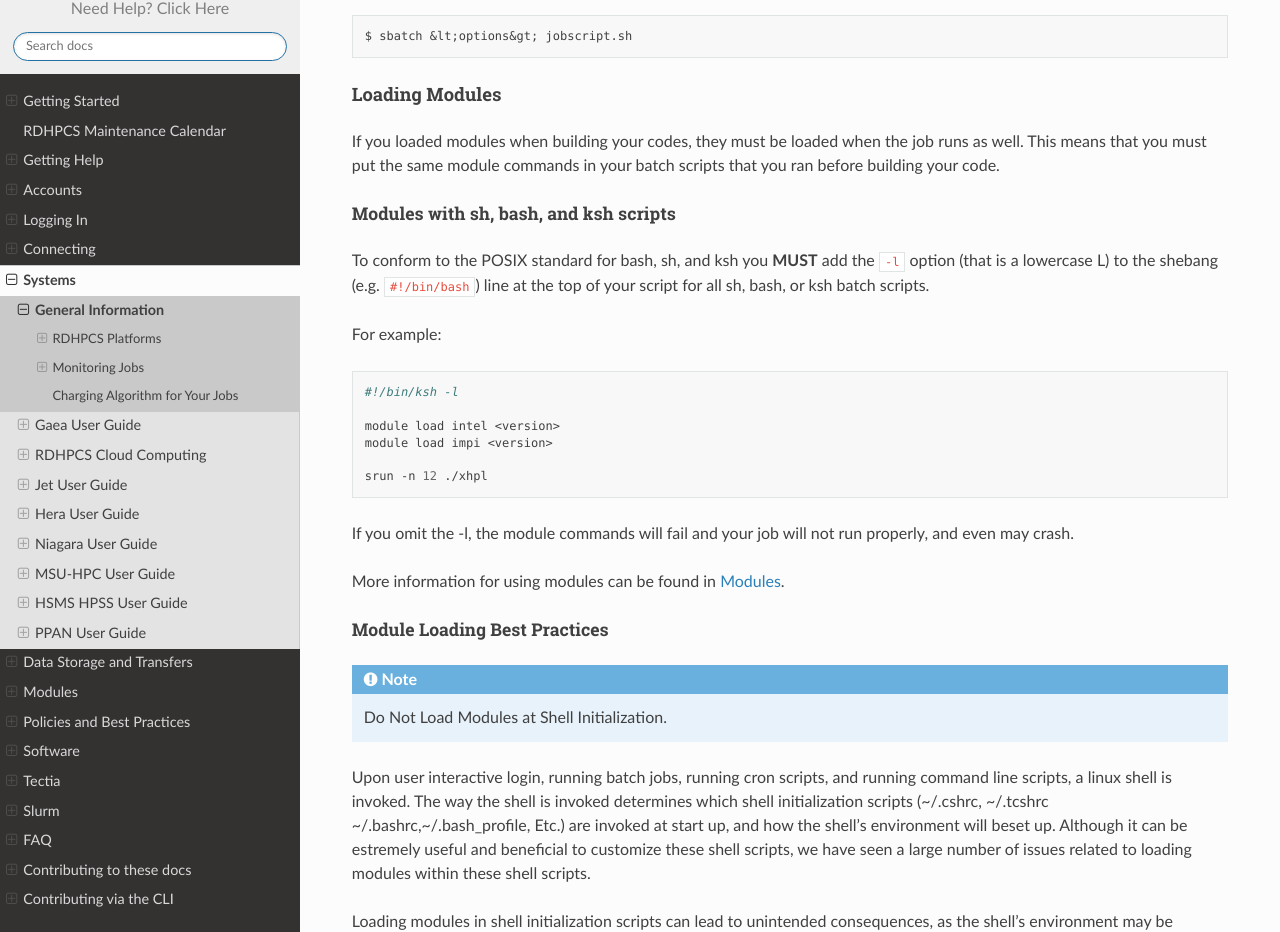
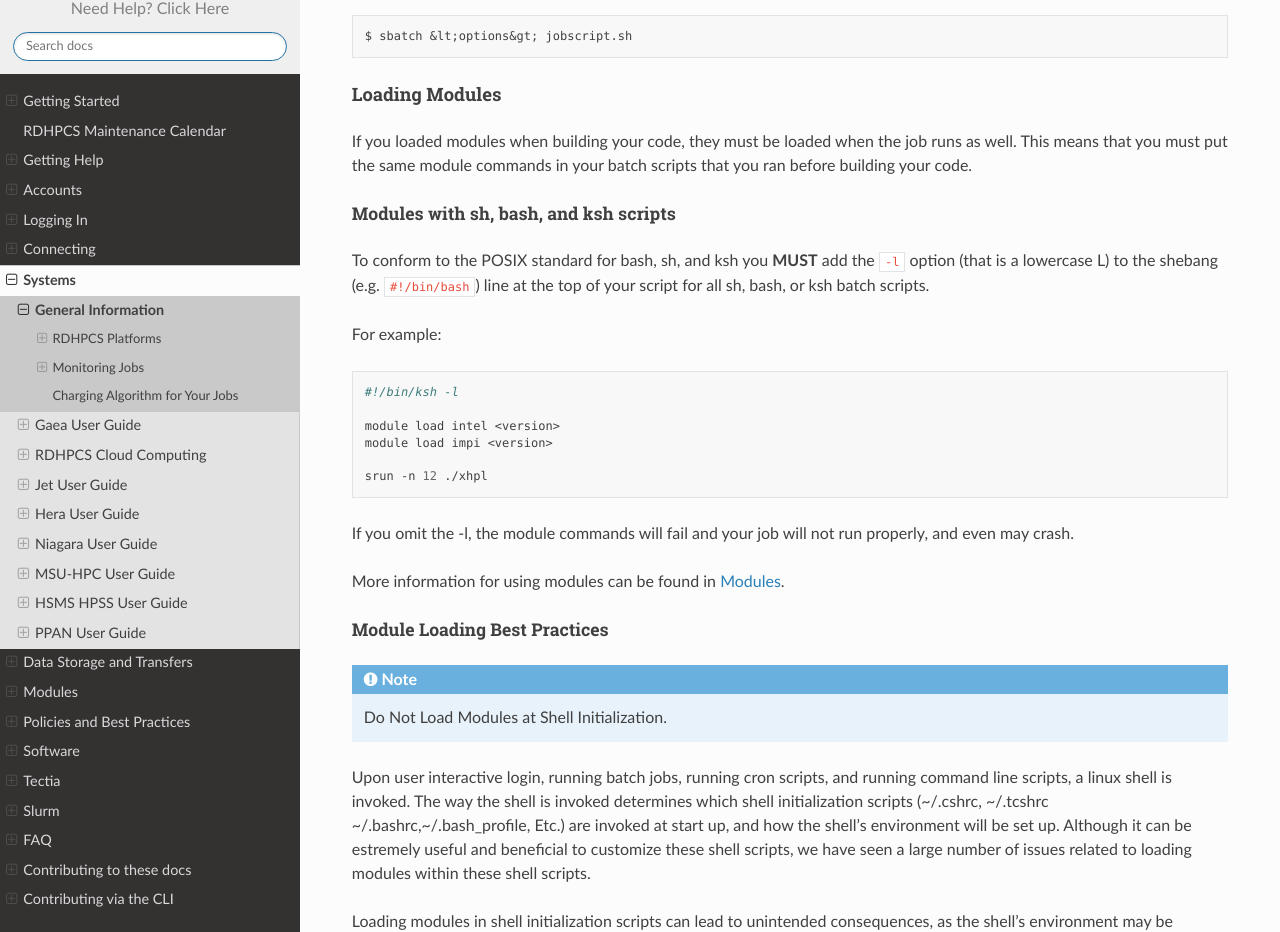
Before and after one commit to NOAA-RDHPCS/noaa-rdhpcs.github.io, a Sphinx documentation site: the page built from source/systems/common.rst, in a window 1280 px wide and 1400 px high, scrolled down 1427 px. Shown: the part 126-1058 px from the top of the window. Built offline with Sphinx 7.4.7 and the Read the Docs theme 2.0.0, drawn with Linux system fonts in a browser that asks for light colours; some of the changed text lies outside the part shown.

```diff
--- a/source/systems/common.rst
+++ b/source/systems/common.rst
@@ -94,7 +94,7 @@ To submit the jobscript.sh script, you would execute:
 Loading Modules
 ^^^^^^^^^^^^^^^
 
-If you loaded modules when building your codes, they must be loaded when the
+If you loaded modules when building your code, they must be loaded when the
 job runs as well. This means that you must put the same module commands in your
 batch scripts that you ran before building your code.
 
@@ -132,7 +132,7 @@ Upon user interactive login, running batch jobs, running cron scripts, and
 running command line scripts, a linux shell is invoked. The way the shell is
 invoked determines which shell initialization scripts (~/.cshrc, ~/.tcshrc
 ~/.bashrc,~/.bash_profile, Etc.) are invoked at start up, and how the shell's
-environment will beset up. Although it can be estremely useful and beneficial
+environment will be set up. Although it can be estremely useful and beneficial
 to customize these shell scripts, we have seen a large number of issues related
 to loading modules within these shell scripts.
 
```
Also changed, not shown: other parts of source/systems/common.rst (+0 -3 lines).
